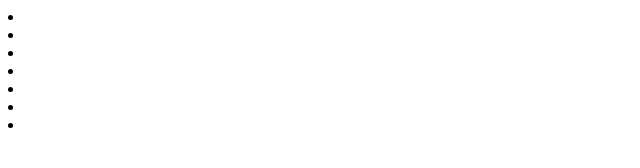
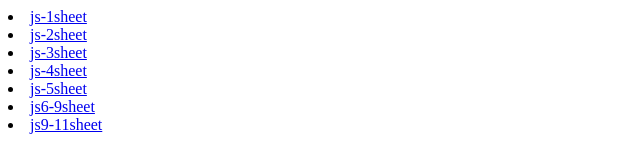
Before and after one commit to ramshamustafa768/js-01assigment, a plain HTML site: page index.html in a window 1280 px wide. Shown: the whole page, without its empty margins (0-640 px from the left). Drawn offline with Linux system fonts and the light colour scheme.

Commit message:
assigment
git commit -m "Updated assignment"

```diff
--- a/index.html
+++ b/index.html
@@ -6,12 +6,13 @@
     <title>Document</title>
 </head>
 <body>
-    <li><a href="./js-1sheet/index.html"></a></li>
-    <li><a href="./js-2sheet/app.js"></a></li>
-    <li><a href="./js-3sheet/index.html"></a></li>
-    <li><a href="./js-4sheet/index.html"></a></li>
-    <li><a href="./js-5sheet/index.html"></a></li>
-    <li><a href="./js6-9sheet/index.html"></a></li>
-    <li><a href="./js9-11sheet/index.html"></a></li>
+    <li><a href="./js-1sheet/index.html">js-1sheet</a></li>
+    <li><a href="./js-2sheet/index.html">js-2sheet</a></li>
+    <li><a href="./js-3sheet/index.html">js-3sheet</a></li>
+    <li><a href="./js-4sheet/index.html">js-4sheet</a></li>
+    <li><a href="./js-5sheet/index.html">js-5sheet</a></li>
+    <li><a href="./js6-9sheet/index.html">js6-9sheet</a></li>
+    <li><a href="./js9-11sheet/index.html">js9-11sheet</a></li>
+    <script src="app.js"></script>
 </body>
 </html>
```
